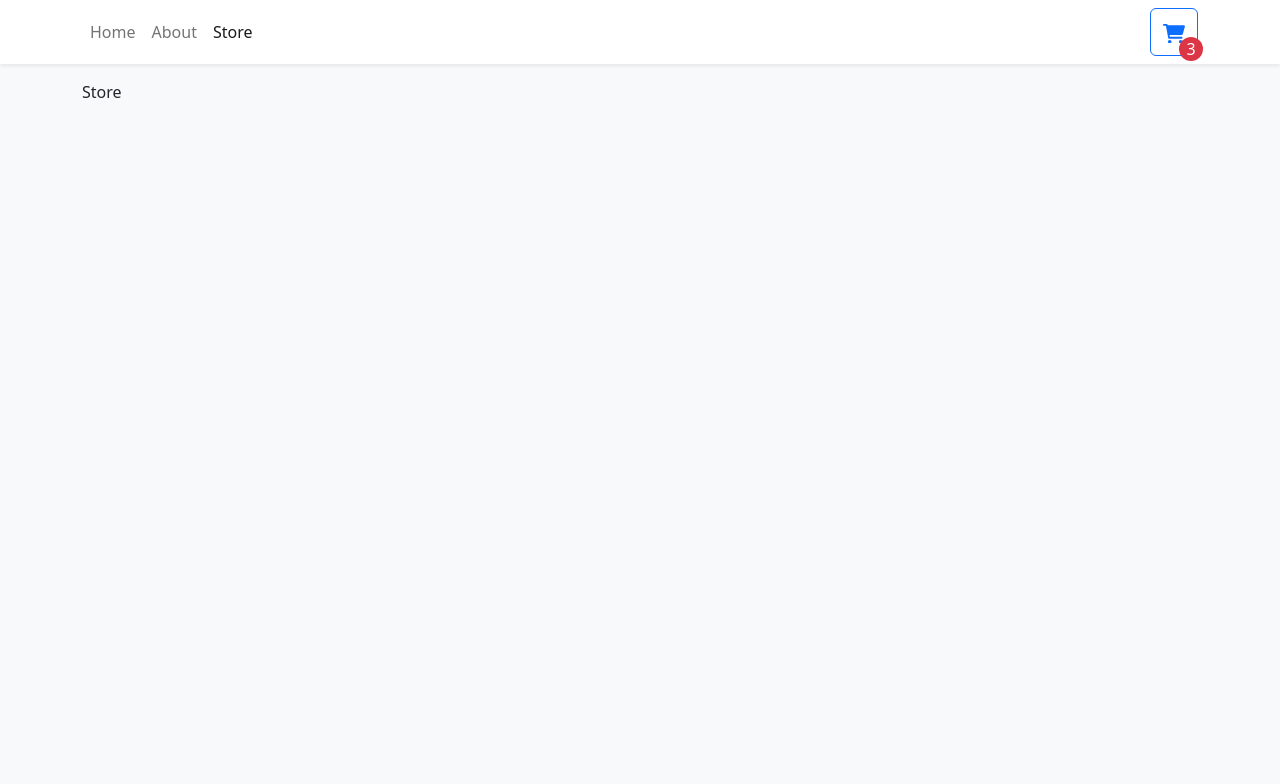
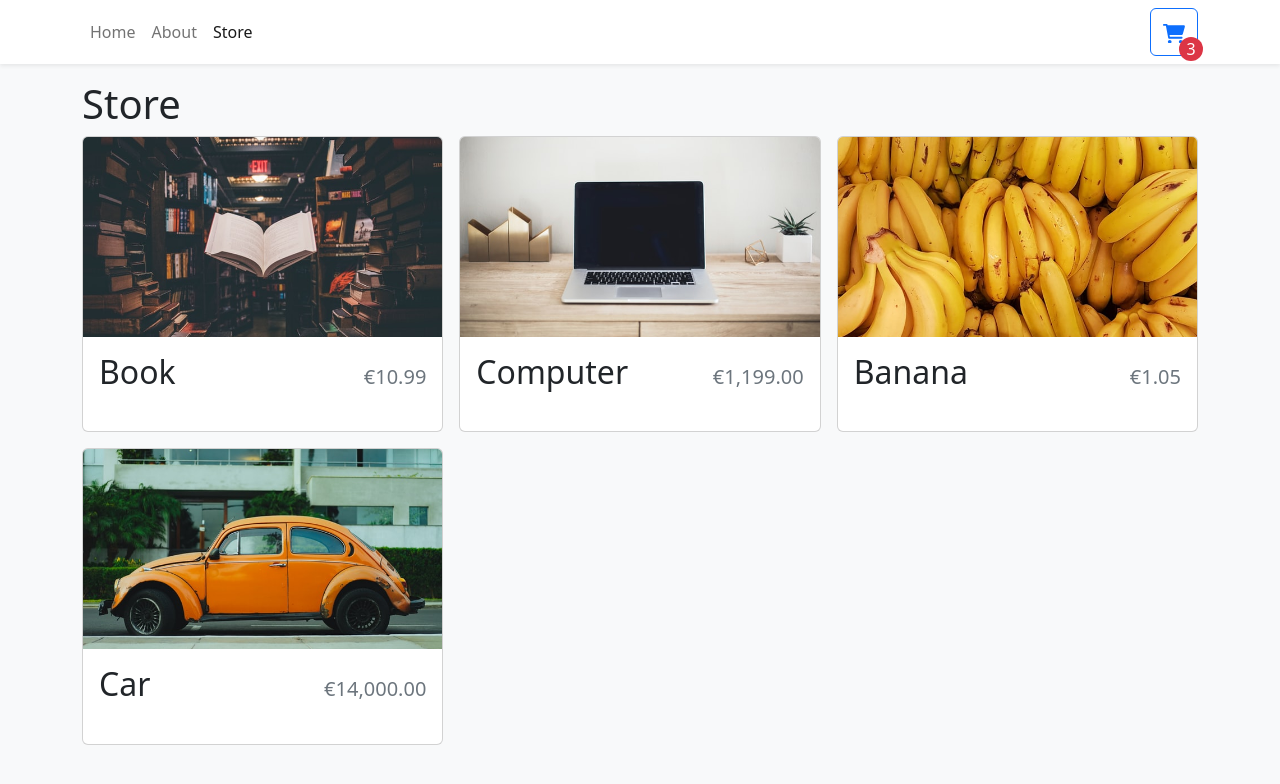
Before and after one commit to pavelFaraday/Typescript-Cart, a React (Create React App) app: page /store in a window 1280 px wide. Shown: the top 784 px of the page. Built offline with nearby package versions, Linux system fonts and the light colour scheme.

Commit message:
finish Intl.NumberFormat()

```diff
--- /dev/null
+++ b/src/components/StoreItem.tsx
@@ -0,0 +1,32 @@
+import { Card } from "react-bootstrap";
+import { formatCurrency } from "../utilities/formatCurrency";
+
+interface StoreItemProps {
+	id: number;
+	name: string;
+	price: number;
+	imgUrl: string;
+}
+
+function StoreItem({ id, name, price, imgUrl }: StoreItemProps) {
+	return (
+		<Card>
+			<Card.Img
+				variant="top"
+				src={imgUrl}
+				height="200px"
+				style={{ objectFit: "cover" }}
+			/>
+			<Card.Body className="d-flex flex-column">
+				<Card.Title className="d-flex justify-content-between align-items-baseline mb-4">
+					<span className="fs-2">{name}</span>
+					<span className="ms-2 text-muted">
+						{formatCurrency(price)}
+					</span>
+				</Card.Title>
+			</Card.Body>
+		</Card>
+	);
+}
+
+export default StoreItem;
--- a/src/pages/Store.tsx
+++ b/src/pages/Store.tsx
@@ -1,7 +1,20 @@
-import React from "react";
+import { Col, Row } from "react-bootstrap";
+import storeItems from "../data/items.json";
+import StoreItem from "../components/StoreItem";
 
 const Store = () => {
-	return <div>Store</div>;
+	return (
+		<>
+			<h1>Store</h1>
+			<Row md={2} xs={1} lg={3} className="g-3">
+				{storeItems.map((item) => (
+					<Col key={item.id}>
+						<StoreItem {...item} />
+					</Col>
+				))}
+			</Row>
+		</>
+	);
 };
 
 export default Store;
--- /dev/null
+++ b/src/utilities/formatCurrency.ts
@@ -0,0 +1,8 @@
+const CURRENCY_FORMATTER = new Intl.NumberFormat(undefined, {
+	currency: "Eur",
+	style: "currency",
+});
+
+export const formatCurrency = (number: number) => {
+	return CURRENCY_FORMATTER.format(number);
+};
```
